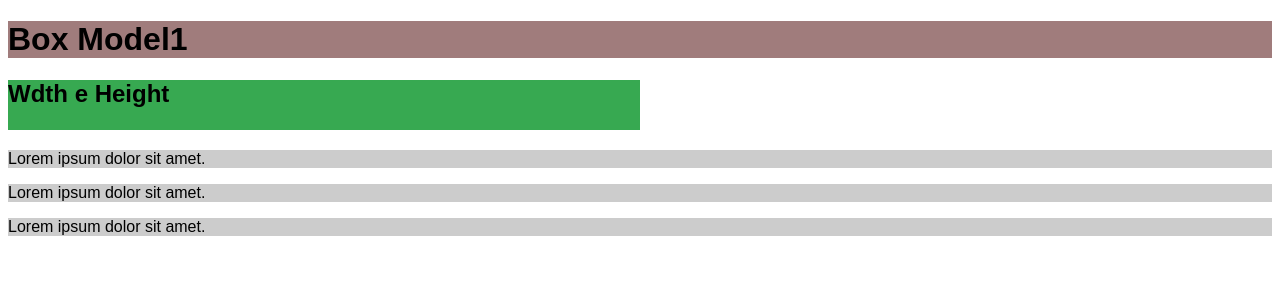
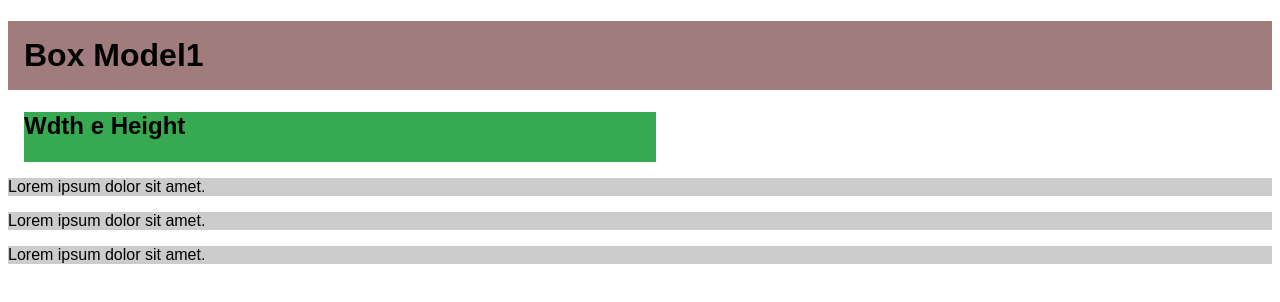
Before and after one commit to mariazola/Cuso-de-Fundamenros-de-front-da-Udemy, a plain HTML site: page BoxModel/width_height.html in a window 1280 px wide. Drawn offline with Linux system fonts and the light colour scheme.

Commit message:
padding e margin

```diff
--- a/BoxModel/width_height.html
+++ b/BoxModel/width_height.html
@@ -13,12 +13,14 @@ p{
 }
 h1{
     background-color:#a07c7c ;
+    padding: 16px;
 }
 
 h2{
     background-color: #37a951;
     width: 50%;
     height: 50px;
+    margin: 16px;
 }
     </style>
 </head>
```
